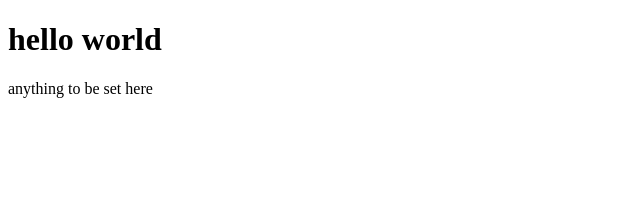
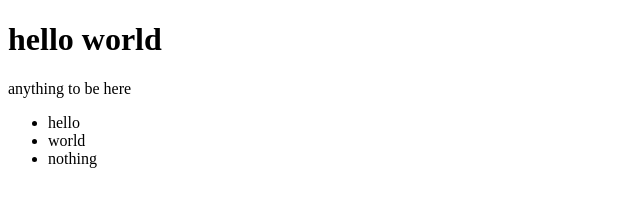
Before and after one commit to 7RiKuSama/learn-git, a plain HTML site: page index.html in a window 1280 px wide. Shown: the whole page, without its empty margins (0-640 px from the left). Drawn offline with Linux system fonts and the light colour scheme.

Commit message:
fifth commit

```diff
--- a/index.html
+++ b/index.html
@@ -7,7 +7,15 @@
 </head>
 <body>
     <h1>hello world</h1>
-    <p>anything to be set here</p>
+    <p>anything to be here</p>
+    <nav>
+        <ul>
+            <li>hello</li>
+            <li>world</li>
+            <li>nothing</li>
+        </ul>
+    </nav>
+
 
 </body>
 </html>
```
